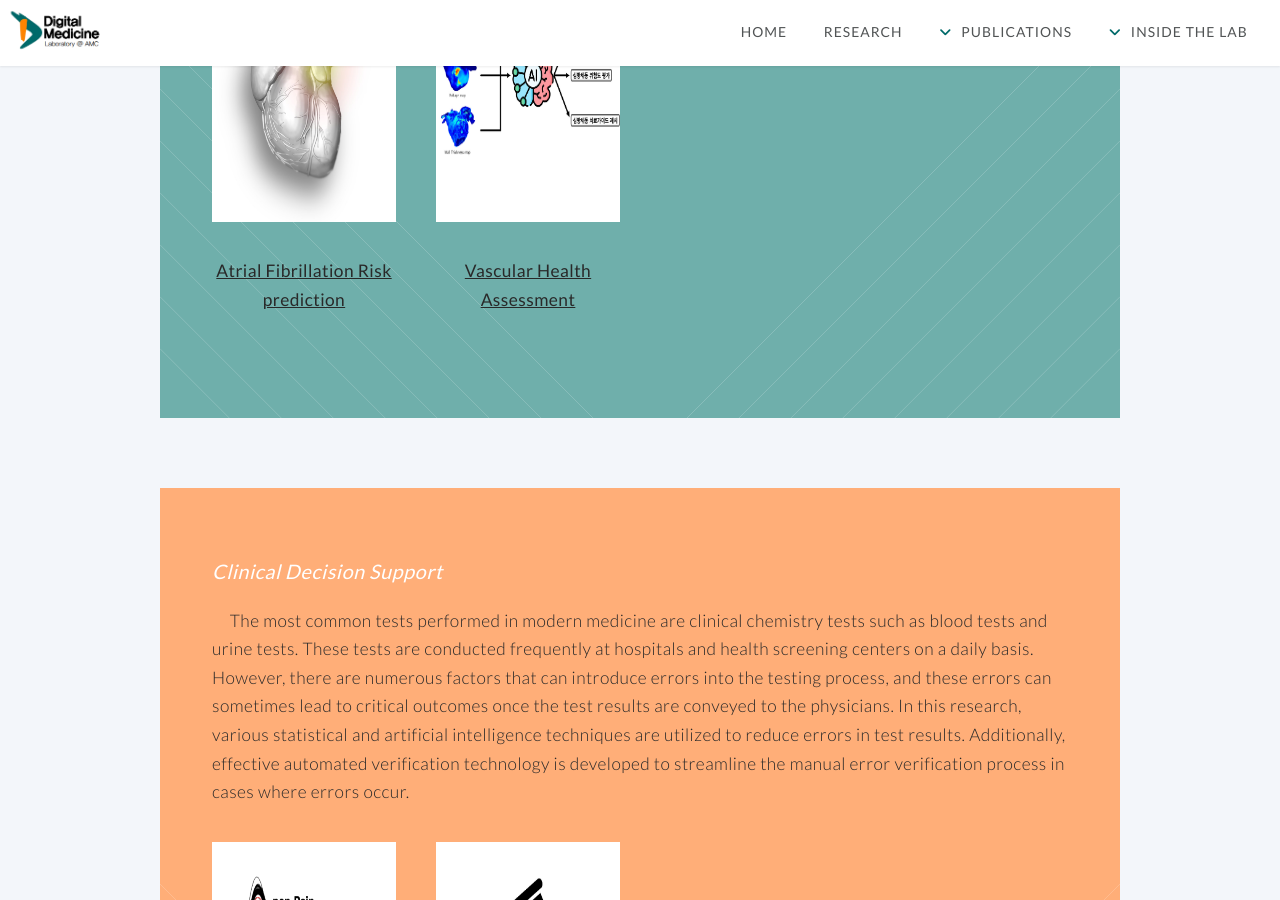
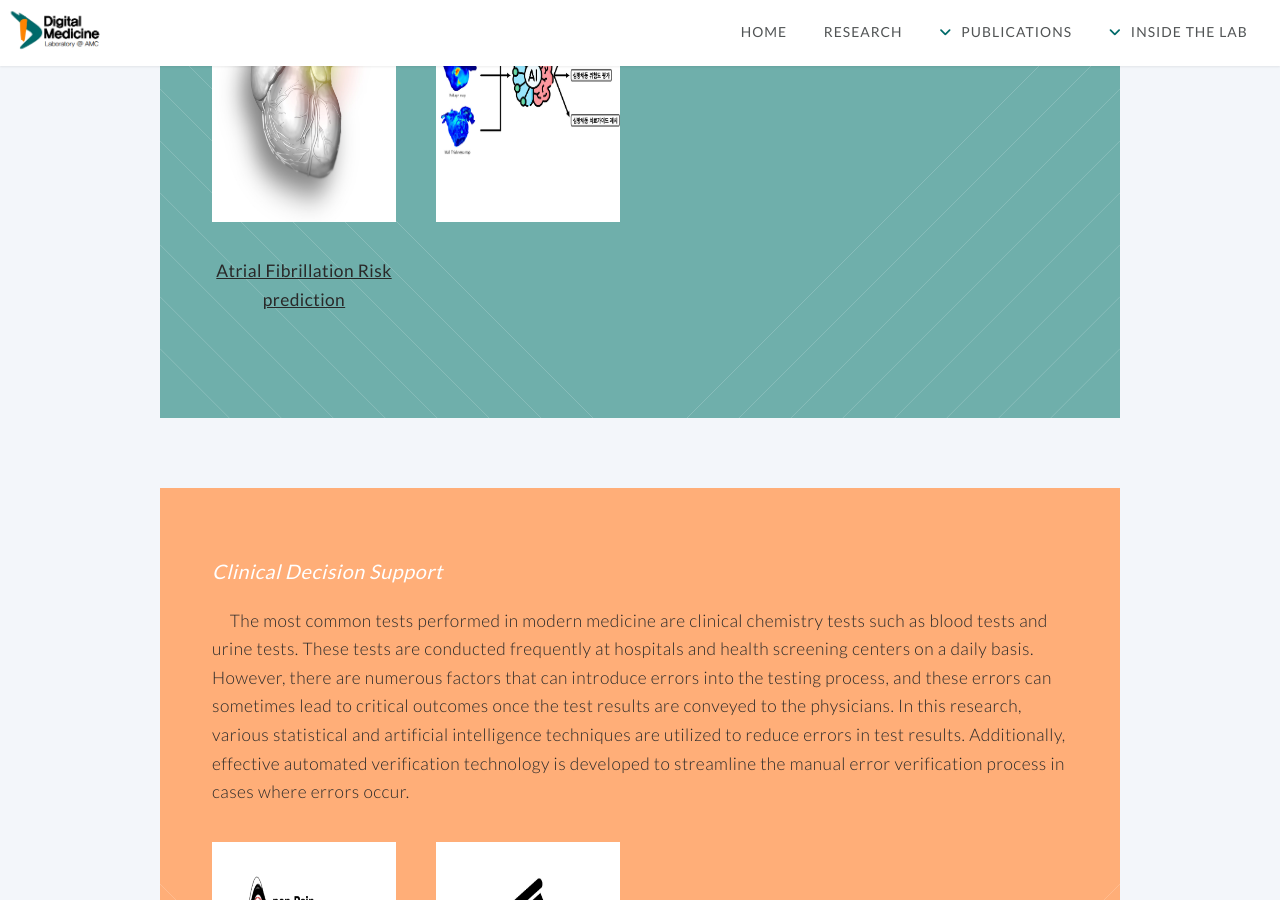
Before and after one commit to ydon1111/ydon1111.github.io, a Jekyll site: the page built from htmls/research_topics.html, in a window 1280 px wide and 900 px high, scrolled down 2644 px. Built offline with Jekyll 4.4.1, drawn with Linux system fonts in a browser that asks for light colours; nearby versions of some CDN libraries.

Commit message:
Vascular Health Assessment 숨김

```diff
--- a/htmls/research_topics.html
+++ b/htmls/research_topics.html
@@ -196,11 +196,11 @@ layout: default
           <img src="/images/research/CARDIOVASCULAR HEALTH ASSESSMENT/vascular health Assessment.jpg" alt=""
             height="280px">
         </a>
-        <a href="research/CARDIOVASCULAR HEALTH ASSESSMENT/Vascular Health Assessment.html">
+        <!-- <a href="research/CARDIOVASCULAR HEALTH ASSESSMENT/Vascular Health Assessment.html">
           <p style="text-align: center; font-weight: 500; text-decoration:underline;">
             Vascular Health Assessment
           </p>
-        </a>
+        </a> -->
 
       </div>
 
```
